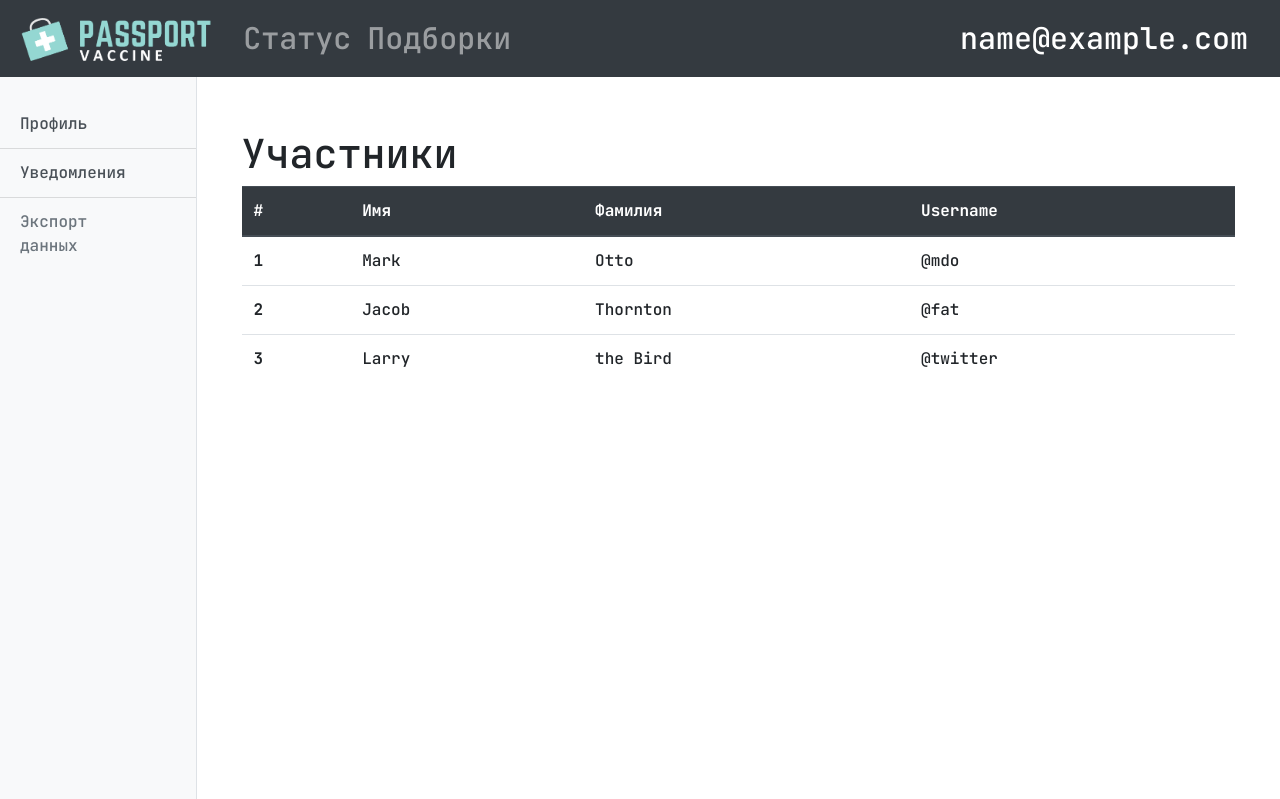
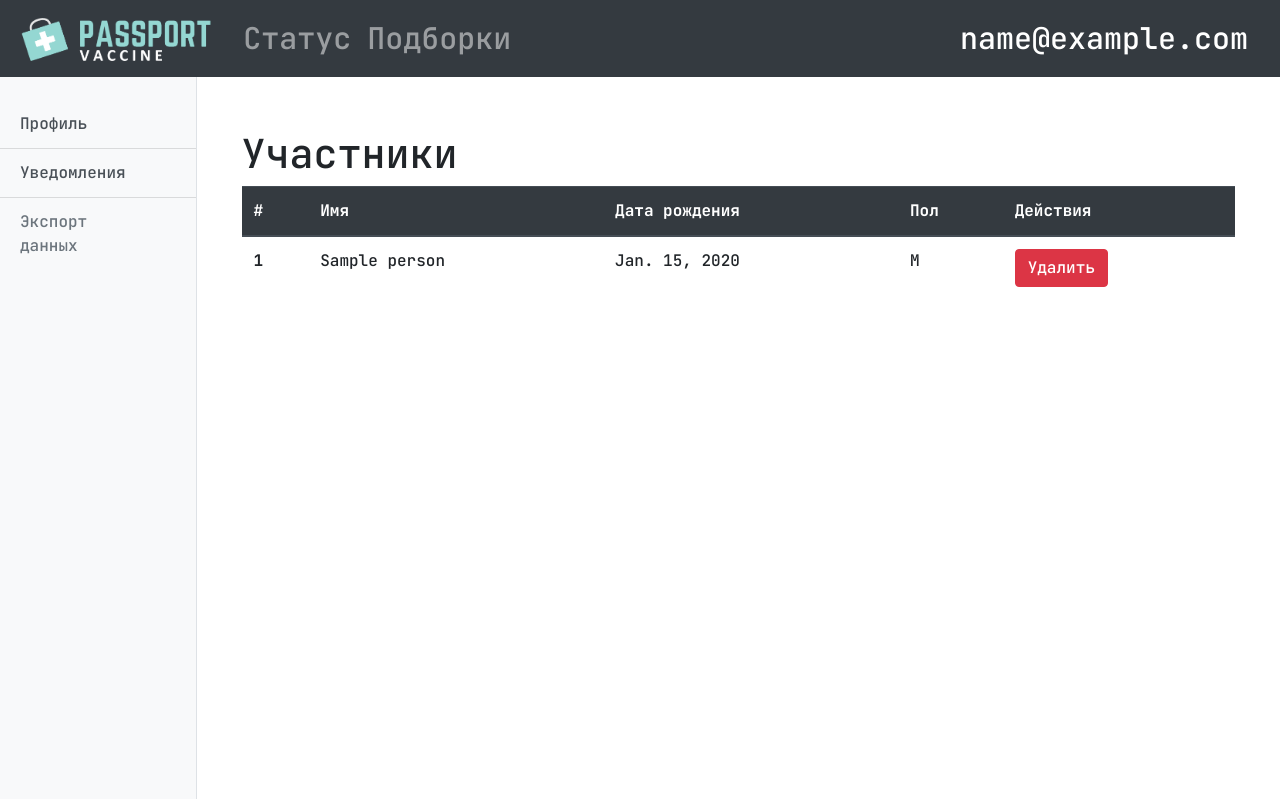
Before and after one commit to rocks-py/django-vaccine-passport, a Django app: page /settings/ in a window 1280 px wide. Shown: the top 799 px of the page. Run offline with Django 3.2, Linux system fonts and the light colour scheme; a user stored in the database is signed in; tables that the repository leaves empty hold one stand-in row (values such as "Sample post").

Commit message:
вывожу участников в таблицу

```diff
--- a/vaccineapp/templates/settings.html
+++ b/vaccineapp/templates/settings.html
@@ -20,29 +20,21 @@
                     <tr>
                     <th scope="col">#</th>
                     <th scope="col">Имя</th>
-                    <th scope="col">Фамилия</th>
-                    <th scope="col">Username</th>
+                    <th scope="col">Дата рождения</th>
+                    <th scope="col">Пол</th>
+                    <th scope="col">Действия</th>
                     </tr>
                 </thead>
                 <tbody>
+                    {%for person in person_list%}
                     <tr>
-                    <th scope="row">1</th>
-                    <td>Mark</td>
-                    <td>Otto</td>
-                    <td>@mdo</td>
+                    <th scope="row">{{forloop.counter}}</th>
+                        <td>{{person.name}}</td>
+                        <td>{{person.dateofbirth}}</td>
+                        <td>{{person.sex}}</td>
+                        <td><button class="btn btn-danger">Удалить</button></td>
                     </tr>
-                    <tr>
-                    <th scope="row">2</th>
-                    <td>Jacob</td>
-                    <td>Thornton</td>
-                    <td>@fat</td>
-                    </tr>
-                    <tr>
-                    <th scope="row">3</th>
-                    <td>Larry</td>
-                    <td>the Bird</td>
-                    <td>@twitter</td>
-                    </tr>
+                    {%endfor%}
                 </tbody>
             </table>
 
--- a/vaccineapp/views.py
+++ b/vaccineapp/views.py
@@ -34,7 +34,11 @@ def promo(request):
     return render(request, 'promo.html')
 
 def settings(request):
-    return render(request, 'settings.html')
+    context = {}
+    person_list = Person.objects.filter(user__email__icontains=request.user.email)
+    print(person_list)
+    context['person_list'] = person_list
+    return render(request, 'settings.html', context)
 
 @login_required(login_url='/promo')
 def index(request):
```
